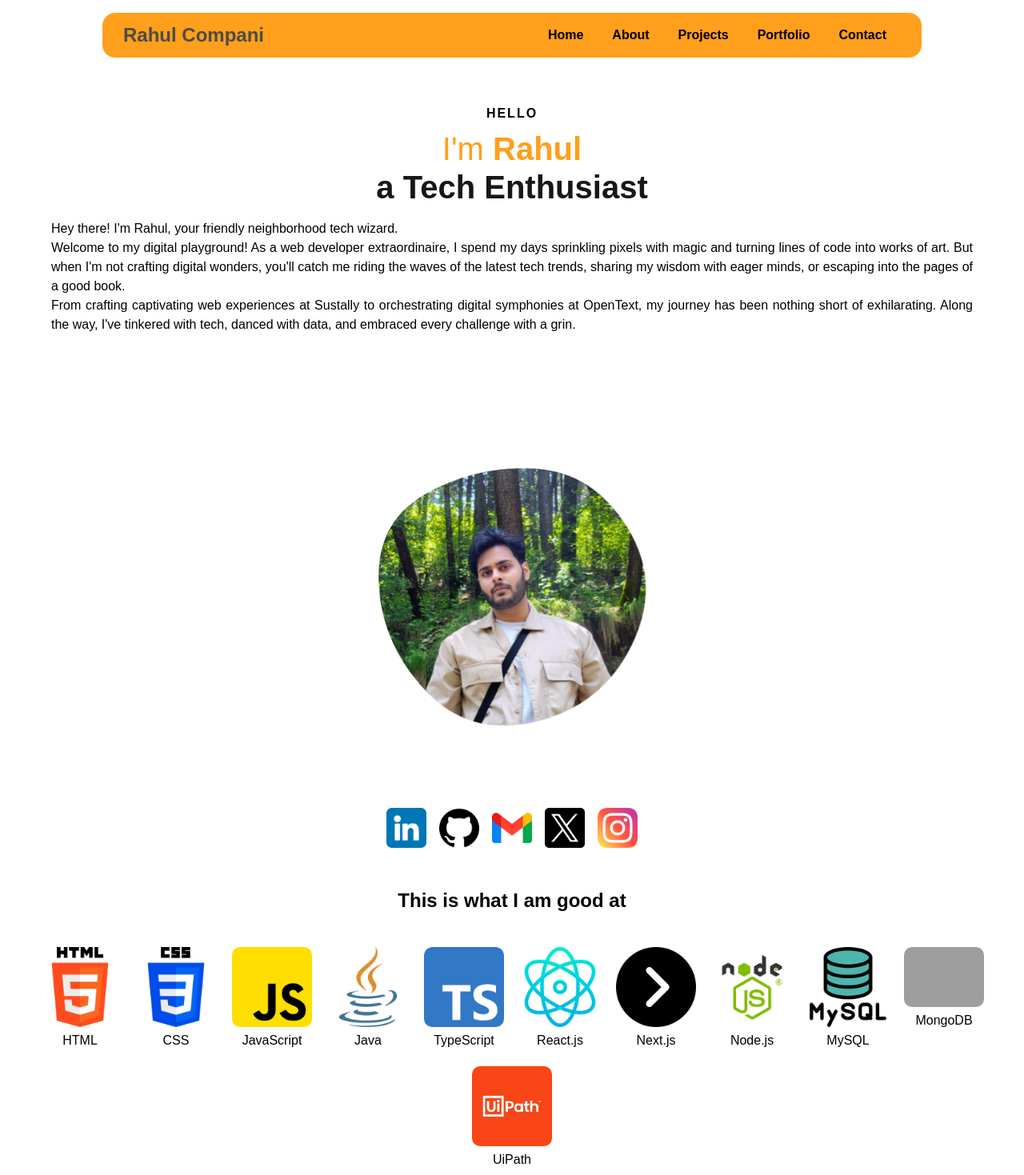
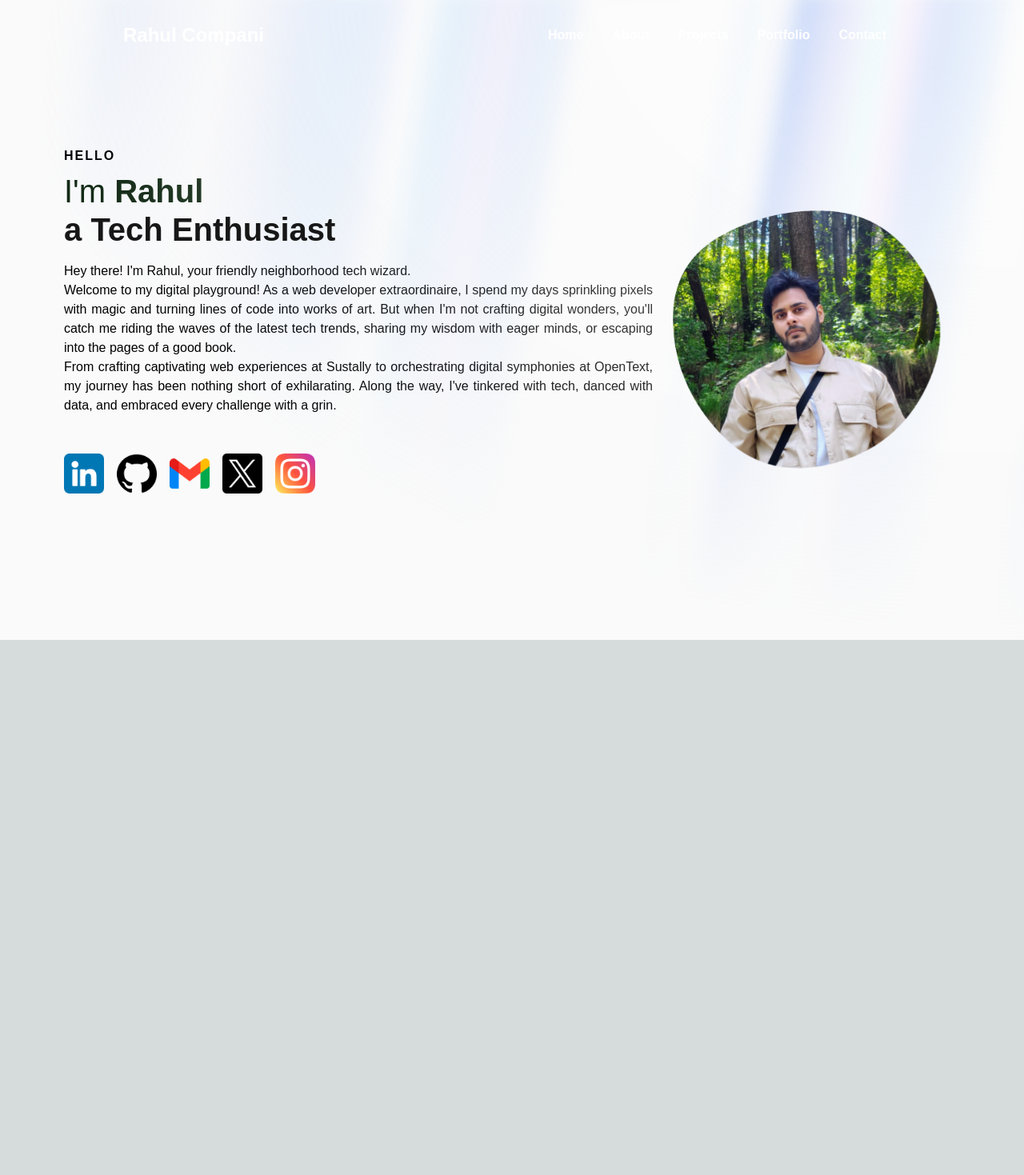
Before and after one commit to RahulCompani7/portfolio, a Next.js app: page / in a window 1280 px wide. Shown: the top 1469 px of the page at 80% size. After the commit the page ends 800 px from the top, so only its background shows below. Built offline with nearby package versions, Linux system fonts and the light colour scheme; grey boxes are pictures that could not be loaded.

Commit message:
Aurora bg added

```diff
--- a/src/app/page.tsx
+++ b/src/app/page.tsx
@@ -22,9 +22,10 @@ import { FlipWords } from "../components/ui/flip-words";
 import { CardBody, CardContainer, CardItem } from "../components/ui/3d-card";
 import { motion } from "framer-motion";
 import Navbar from "@/components/Nav";
+import { AuroraBackground } from "@/components/ui/aurora-background";
 import "../styles/globals.css";
 export default function Home() {
-  const words = ["a Software Developer", "a Tech Enthusiast"];
+  const words = ["a Web Developer", "a Tech Enthusiast"];
 
   const variants = {
     initial: { opacity: 0, y: 20 },
@@ -43,13 +44,14 @@ export default function Home() {
 
   return (
     <>
+      <AuroraBackground className=" h-screen flex flex-col">
         <Navbar />
-      <div className="bg-white">
-        <section className=" section bg-extra-light pt-20">
-          <div className="section__container min-h-screen flex px-16 flex-col">
-            <div className="content flex justify-center items-center text-center">
+        <div className="flex-1 flex flex-col justify-center items-center">
+          <section className="section w-full flex-1 flex flex-col justify-center items-center">
+            <div className="section__container h-full w-full flex flex-col xl:flex-row justify-between items-center p-20 mt-52 xl:mt-0">
+              <div className="content text-center flex flex-col justify-center items-center xl:items-start xl:text-start">
                 <p className="subtitle">HELLO</p>
-              <h1 className="title">
+                <h1 className="title text-[#386641]">
                   I&apos;m{" "}
                   <span>
                     Rahul
@@ -57,46 +59,23 @@ export default function Home() {
                     <FlipWords words={words} />
                   </span>
                 </h1>
-              <p className="description  hidden sm:block">
+                <p className="description hidden sm:block">
                   Hey there! I&apos;m Rahul, your friendly neighborhood tech
                   wizard.
                   <br />
                   Welcome to my digital playground! As a web developer
-                extraordinaire, I spend my days sprinkling pixels with magic and
-                turning lines of code into works of art. But when I&apos;m not
-                crafting digital wonders, you&apos;ll catch me riding the waves
-                of the latest tech trends, sharing my wisdom with eager minds,
-                or escaping into the pages of a good book. <br />
+                  extraordinaire, I spend my days sprinkling pixels with magic
+                  and turning lines of code into works of art. But when I&apos;m
+                  not crafting digital wonders, you&apos;ll catch me riding the
+                  waves of the latest tech trends, sharing my wisdom with eager
+                  minds, or escaping into the pages of a good book. <br />
                   From crafting captivating web experiences at Sustally to
                   orchestrating digital symphonies at OpenText, my journey has
                   been nothing short of exhilarating. Along the way, I&apos;ve
                   tinkered with tech, danced with data, and embraced every
                   challenge with a grin.
                 </p>
-            </div>
-
-            <div className="flex justify-center items-center flex-col">
-              <CardContainer>
-                <CardBody>
-                  <CardItem translateZ="1" className="w-full mt-4">
-                    <motion.div
-                      initial="initial"
-                      animate="animate"
-                      variants={imageVariants}
-                      className="Profileimage "
-                    >
-                      <Image
-                        src={profile}
-                        height="400"
-                        width="400"
-                        className="transform transition duration-300 hover:translate-y-2 hover:scale-105"
-                        alt="thumbnail"
-                      />
-                    </motion.div>
-                  </CardItem>
-                </CardBody>
-              </CardContainer>
-              <div className="social-icons-container flex justify-start items-center mt-4">
+                <div className="hidden xl:flex social-icons-container  justify-start items-center mt-4">
                   <div className="social-icons flex gap-4">
                     <a
                       href="https://www.linkedin.com/in/rahul-compani-713a12210"
@@ -117,7 +96,12 @@ export default function Home() {
                       rel="noopener noreferrer"
                       className="transform transition hover:-translate-y-2 hover:shadow-lg"
                     >
-                    <Image src={githubLogo} alt="CSS" width={50} height={50} />
+                      <Image
+                        src={githubLogo}
+                        alt="CSS"
+                        width={50}
+                        height={50}
+                      />
                     </a>
                     <a
                       href="https://mail.google.com/mail/?view=cm&fs=1&to=rahulcompani7@gmail.com"
@@ -127,7 +111,87 @@ export default function Home() {
                     >
                       <Image src={gmailLogo} alt="CSS" width={50} height={50} />
                     </a>
-
+                    <a
+                      href="https://x.com/RahulCompani"
+                      target="_blank"
+                      rel="noopener noreferrer"
+                      className="transform transition hover:-translate-y-2 hover:shadow-lg"
+                    >
+                      <Image src={xLogo} alt="CSS" width={50} height={50} />
+                    </a>
+                    <a
+                      href="https://www.instagram.com/rahulcompani"
+                      target="_blank"
+                      rel="noopener noreferrer"
+                      className="transform transition hover:-translate-y-2 hover:shadow-lg "
+                    >
+                      <Image
+                        src={instagramLogo}
+                        alt="CSS"
+                        width={50}
+                        height={50}
+                      />
+                    </a>
+                  </div>
+                </div>
+              </div>
+              <div className="flex justify-center items-start flex-col mt-4 xl:mt-0 ">
+                <CardContainer>
+                  <CardBody>
+                    <CardItem translateZ="1" className="w-full mt-4">
+                      <motion.div
+                        initial="initial"
+                        animate="animate"
+                        variants={imageVariants}
+                        className="Profileimage"
+                      >
+                        <Image
+                          src={profile}
+                          height="400"
+                          width="400"
+                          className="transform transition duration-300 hover:translate-y-2 hover:scale-105"
+                          alt="thumbnail"
+                        />
+                      </motion.div>
+                    </CardItem>
+                  </CardBody>
+                </CardContainer>
+                <div className="flex sm:hidden social-icons-container  justify-center items-center mt-4">
+                  <div className="social-icons flex gap-4">
+                    <a
+                      href="https://www.linkedin.com/in/rahul-compani-713a12210"
+                      target="_blank"
+                      rel="noopener noreferrer"
+                      className="transform transition hover:-translate-y-2 hover:shadow-lg"
+                    >
+                      <Image
+                        src={linkedinLogo}
+                        alt="CSS"
+                        width={50}
+                        height={50}
+                      />
+                    </a>
+                    <a
+                      href="https://github.com/RahulCompani7"
+                      target="_blank"
+                      rel="noopener noreferrer"
+                      className="transform transition hover:-translate-y-2 hover:shadow-lg"
+                    >
+                      <Image
+                        src={githubLogo}
+                        alt="CSS"
+                        width={50}
+                        height={50}
+                      />
+                    </a>
+                    <a
+                      href="https://mail.google.com/mail/?view=cm&fs=1&to=rahulcompani7@gmail.com"
+                      target="_blank"
+                      rel="noopener noreferrer"
+                      className="transform transition hover:-translate-y-2 hover:shadow-lg"
+                    >
+                      <Image src={gmailLogo} alt="CSS" width={50} height={50} />
+                    </a>
                     <a
                       href="https://x.com/RahulCompani"
                       target="_blank"
@@ -153,108 +217,9 @@ export default function Home() {
                 </div>
               </div>
             </div>
-          <div className="section__container1 mx-auto">
-            <motion.div
-              initial="initial"
-              animate="animate"
-              variants={skillVariants}
-              className="content"
-            >
-              <div className="container">
-                <h1 className="text-2xl font-bold mb-8">
-                  This is what I am good at
-                </h1>
-                <div className="skills flex flex-wrap justify-center">
-                  <div className="skill m-4 text-center">
-                    <Image src={htmlLogo} alt="HTML" width={100} height={100} />
-                    <p className="mt-2">HTML</p>
-                  </div>
-                  <div className="skill m-4 text-center">
-                    <Image src={cssLogo} alt="CSS" width={100} height={100} />
-                    <p className="mt-2">CSS</p>
-                  </div>
-                  <div className="skill m-4 text-center">
-                    <Image
-                      src={javascriptLogo}
-                      alt="JavaScript"
-                      width={100}
-                      height={100}
-                    />
-                    <p className="mt-2">JavaScript</p>
-                  </div>
-                  <div className="skill m-4 text-center">
-                    <Image src={javaLogo} alt="Java" width={100} height={100} />
-                    <p className="mt-2">Java</p>
-                  </div>
-                  <div className="skill m-4 text-center">
-                    <Image
-                      src={typescriptLogo}
-                      alt="TypeScript"
-                      width={100}
-                      height={100}
-                    />
-                    <p className="mt-2">TypeScript</p>
-                  </div>
-                  <div className="skill m-4 text-center">
-                    <Image
-                      src={reactLogo}
-                      alt="React"
-                      width={100}
-                      height={100}
-                    />
-                    <p className="mt-2">React.js</p>
-                  </div>
-                  <div className="skill m-4 text-center">
-                    <Image
-                      src={nextLogo}
-                      alt="Next.js"
-                      width={100}
-                      height={100}
-                    />
-                    <p className="mt-2">Next.js</p>
-                  </div>
-                  <div className="skill m-4 text-center">
-                    <Image
-                      src={nodeLogo}
-                      alt="Node.js"
-                      width={100}
-                      height={100}
-                    />
-                    <p className="mt-2">Node.js</p>
-                  </div>
-                  <div className="skill m-4 text-center">
-                    <Image
-                      src={mysqlLogo}
-                      alt="MySQL"
-                      width={100}
-                      height={100}
-                    />
-                    <p className="mt-2">MySQL</p>
-                  </div>
-                  <div className="skill m-4 text-center">
-                    <Image
-                      src={mongoDbLogo}
-                      alt="MongoDB"
-                      width={100}
-                      height={100}
-                    />
-                    <p className="mt-2">MongoDB</p>
-                  </div>
-                  <div className="skill m-4 text-center">
-                    <Image
-                      src={uipathLogo}
-                      alt="UiPath"
-                      width={100}
-                      height={100}
-                    />
-                    <p className="mt-2">UiPath</p>
-                  </div>
-                </div>
-              </div>
-            </motion.div>
-          </div>
           </section>
         </div>
+      </AuroraBackground>
     </>
   );
 }
--- a/src/components/Nav.tsx
+++ b/src/components/Nav.tsx
@@ -4,16 +4,17 @@ import Link from "next/link";
 export default function Navbar() {
   return (
     <div className="NavBar flex items-center justify-center w-full fixed top-0 left-0 z-100">
-      <nav className="w-4/5 bg-[#ff9f1c] rounded-2xl px-4 flex items-center justify-between relative">
+      <nav className="w-4/5 opacity-100 rounded-2xl px-4 flex items-center justify-between relative">
         <div className="nav__content w-full flex justify-between">
-          <div className="logo">
+          <div className="logo text-white">
             <Link href="/">Rahul Compani</Link>
           </div>
+          <span className="">
             <label htmlFor="check" className="hidden">
               <i className="ri-menu-line"></i>
             </label>
             <input type="checkbox" name="check" id="check" className="hidden" />
-          <ul className="flex hidden sm:flex">
+            <ul className="hidden md:flex">
               <li>
                 <Link href="/">Home</Link>
               </li>
@@ -30,6 +31,7 @@ export default function Navbar() {
                 <Link href="/contact">Contact</Link>
               </li>
             </ul>
+          </span>
         </div>
       </nav>
     </div>
--- a/src/components/ui/aurora-background.tsx
+++ b/src/components/ui/aurora-background.tsx
@@ -14,17 +14,16 @@ export const AuroraBackground = ({
   ...props
 }: AuroraBackgroundProps) => {
   return (
-    <main>
+    <main className="h-screen w-screen overflow-y-scroll overflow-x-hidden ">
       <div
         className={cn(
-          "relative flex flex-col  h-[100vh] items-center justify-center bg-zinc-50 dark:bg-zinc-900  text-slate-950 transition-bg",
+          "relative flex flex-col h-screen items-center justify-center bg-zinc-50 dark:bg-[#a7c957] text-slate-950 transition-bg",
           className
         )}
         {...props}
       >
         <div className="absolute inset-0 overflow-hidden">
           <div
-            //   I'm sorry but this is what peak developer performance looks like // trigger warning
             className={cn(
               `
               [--white-gradient:repeating-linear-gradient(100deg,var(--white)_0%,var(--white)_7%,var(--transparent)_10%,var(--transparent)_12%,var(--white)_16%)]
--- a/src/components/ui/flip-words.tsx
+++ b/src/components/ui/flip-words.tsx
@@ -59,7 +59,7 @@ export const FlipWords = ({
           position: "absolute",
         }}
         className={cn(
-          "z-10  text-left text-neutral-900 dark:text-neutral-100 px-2",
+          "z-10  text-left text-neutral-900 dark:text-neutral-100 ",
           className
         )}
         key={currentWord}
--- a/src/styles/globals.css
+++ b/src/styles/globals.css
@@ -56,7 +56,7 @@ a {
 }
 
 body {
-  font-family: 'Arimo', sans-serif;
+  font-family: "Arimo", sans-serif;
 }
 
 .NavBar {
@@ -67,7 +67,7 @@ body {
 
 nav {
   width: 80%;
-  background-color: #ff9f1c;
+  opacity: 100%;
   border-radius: 20px;
   padding-left: 1rem;
   padding-right: 1rem;
@@ -87,20 +87,12 @@ nav {
 nav .logo a {
   font-size: 1.5rem;
   font-weight: 600;
-  color: var(--primary-color);
+  color: #ffffff;
   transition: 0.3s;
 }
 
 nav .logo a:hover {
   color: var(--primary-color-dark);
-}
-
-nav .checkbox {
-  display: none;
-}
-
-nav input {
-  display: none;
 }
 
 nav .checkbox i {
@@ -109,16 +101,12 @@ nav .checkbox i {
   cursor: pointer;
 }
 
-ul {
-
-}
-
 ul li a {
   padding: 0.5rem 1rem;
   border: 2px solid transparent;
   text-decoration: none;
   font-weight: 600;
-  color: var(--text-light);
+  color: #ffffff;
   transition: 0.3s;
 }
 
@@ -126,26 +114,6 @@ ul li a:hover {
   border-top-color: var(--secondary-color);
   border-bottom-color: var(--secondary-color);
   color: var(--secondary-color);
-}
-
-.social-icons {
-}
-
-.social-icons .icon {
-  font-size: 2rem;
-  color: var(--text-dark);
-  transition: color 0.3s;
-}
-
-.social-icons .icon:hover {
-  color: var(--primary-color);
-}
-
-.section__container {
-}
-
-.profileImage Image {
-  margin-left: 50px;
 }
 
 .Profileimage {
@@ -159,7 +127,6 @@ ul li a:hover {
 }
 
 .content {
-  margin-top: 50px;
   display: flex;
   flex-direction: column;
   justify-content: center;
@@ -176,7 +143,7 @@ ul li a:hover {
   font-size: 2.5rem;
   font-weight: 400;
   line-height: 3rem;
-  color: var(--text-dark);
+  color: #132a13;
   margin-bottom: 1rem;
 }
 
--- a/tailwind.config.ts
+++ b/tailwind.config.ts
@@ -1,10 +1,10 @@
 import type { Config } from "tailwindcss";
 
+const {
+  default: flattenColorPalette,
+} = require("tailwindcss/lib/util/flattenColorPalette");
+
 const config: Config = {
-  purge: [
-    "./src/app/**/*.{js,ts,jsx,tsx}",
-    "./components/**/*.{js,ts,jsx,tsx}",
-  ],
   content: [
     "./src/pages/**/*.{js,ts,jsx,tsx,mdx}",
     "./src/components/**/*.{js,ts,jsx,tsx,mdx}",
@@ -12,6 +12,19 @@ const config: Config = {
   ],
   theme: {
     extend: {
+      animation: {
+        aurora: "aurora 60s linear infinite",
+      },
+      keyframes: {
+        aurora: {
+          from: {
+            backgroundPosition: "50% 50%, 50% 50%",
+          },
+          to: {
+            backgroundPosition: "350% 50%, 350% 50%",
+          },
+        },
+      },
       backgroundImage: {
         "gradient-radial": "radial-gradient(var(--tw-gradient-stops))",
         "gradient-conic":
@@ -21,18 +34,31 @@ const config: Config = {
         "primary-color": "#4c4c47",
         "primary-color-dark": "#848fa5",
         "secondary-color": "#ca8a04",
-        "text-dark": "#ff9f1c",
+        "text-dark": "#386641",
         "text-light": "#000000",
         "extra-light": "white",
       },
-      screens: {
-        sm: "640px",
-        md: "768px",
-        lg: "1024px",
-        xl: "1280px",
-      },
+    },
+    screens: {
+      xs: "420px",
+      sm: "640px",
+      md: "768px",
+      lg: "1024px",
+      xl: "1280px",
     },
   },
-  plugins: [],
+  plugins: [addVariablesForColors],
 };
+
+// This plugin adds each Tailwind color as a global CSS variable, e.g. var(--gray-200).
+function addVariablesForColors({ addBase, theme }: any) {
+  let allColors = flattenColorPalette(theme("colors"));
+  let newVars = Object.fromEntries(
+    Object.entries(allColors).map(([key, val]) => [`--${key}`, val])
+  );
+
+  addBase({
+    ":root": newVars,
+  });
+}
 export default config;
```
Lines whose indentation alone changed are shown as unchanged.
